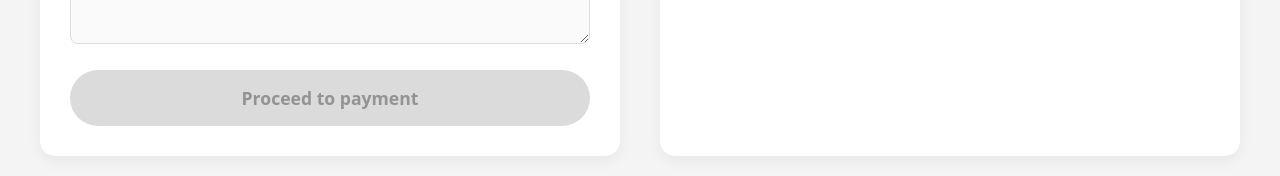
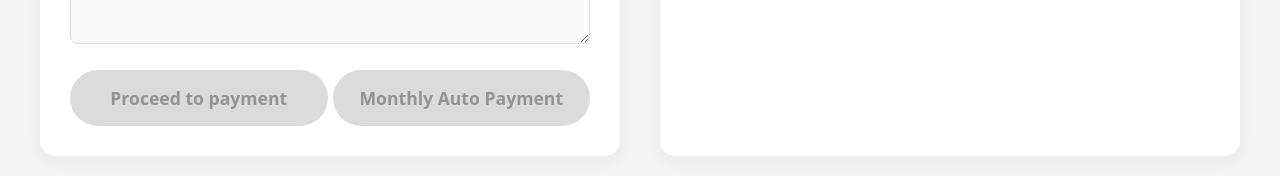
Before and after one commit to Sammedpatil29/ngo, an Angular app: page /membership-donation in a window 1280 px wide. Shown: the part 1027-1203 px from the top of the page. Built offline with nearby package versions, Linux system fonts and the light colour scheme; a web font is replaced by a local one.

Commit message:
button enabled

```diff
--- a/src/app/components/donation/donation.component.html
+++ b/src/app/components/donation/donation.component.html
@@ -96,7 +96,7 @@
           </div>
           <div class="action-buttons">
           <button type="submit" class="donate-btn" [disabled]="!donationForm.valid">{{changedText.submit || 'Proceed to Pay'}}</button>
-          <!-- <button (click)="submitAutoDonation($event)" class="donate-btn text-center" [disabled]="!donationForm.valid">{{changedText.submitauto || 'Proceed to Auto Pay'}}</button> -->
+          <button (click)="submitAutoDonation($event)" class="donate-btn text-center" [disabled]="!donationForm.valid">{{changedText.submitauto || 'Proceed to Auto Pay'}}</button>
           </div>
           </fieldset>
         </form>
```
